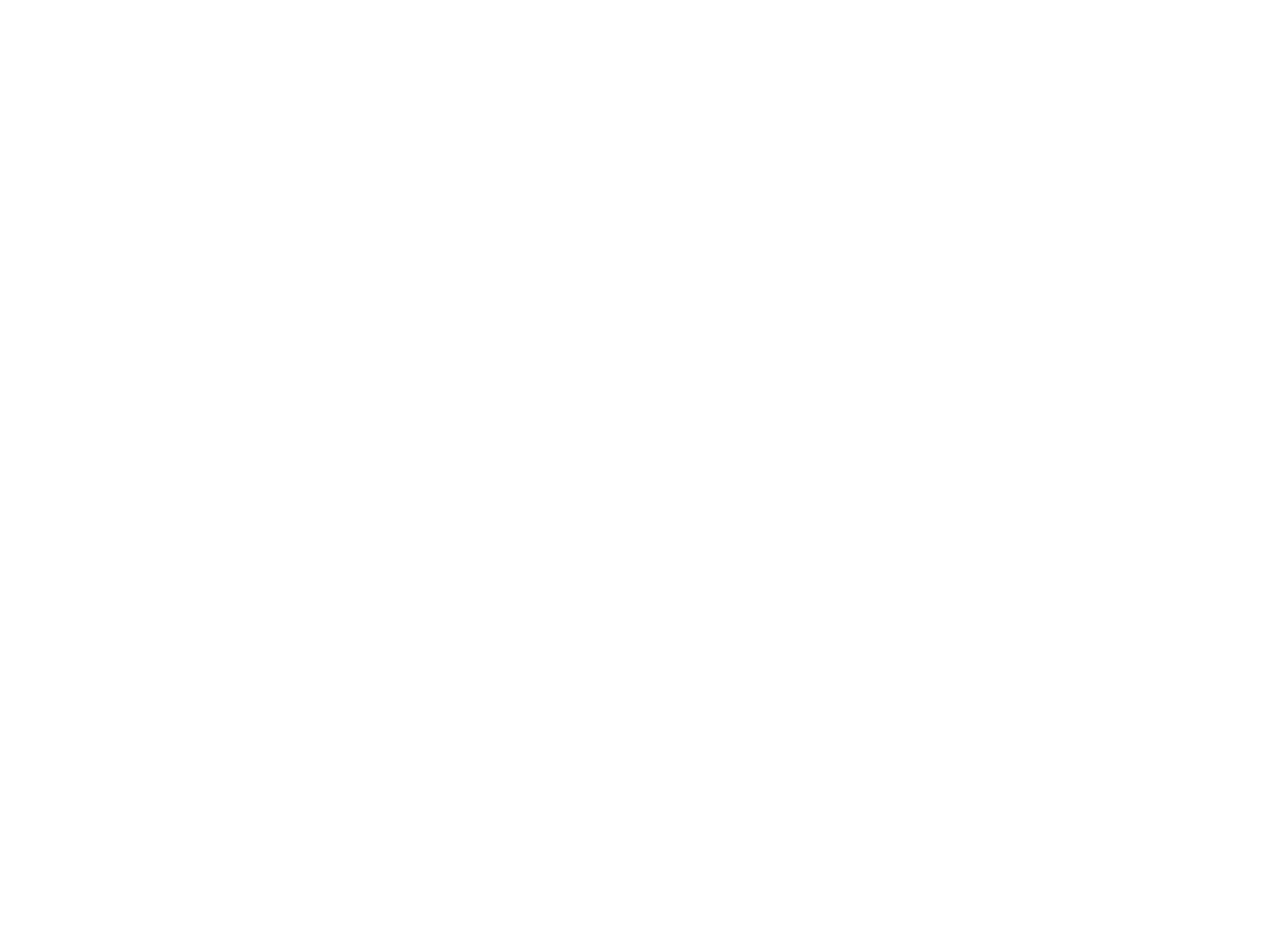
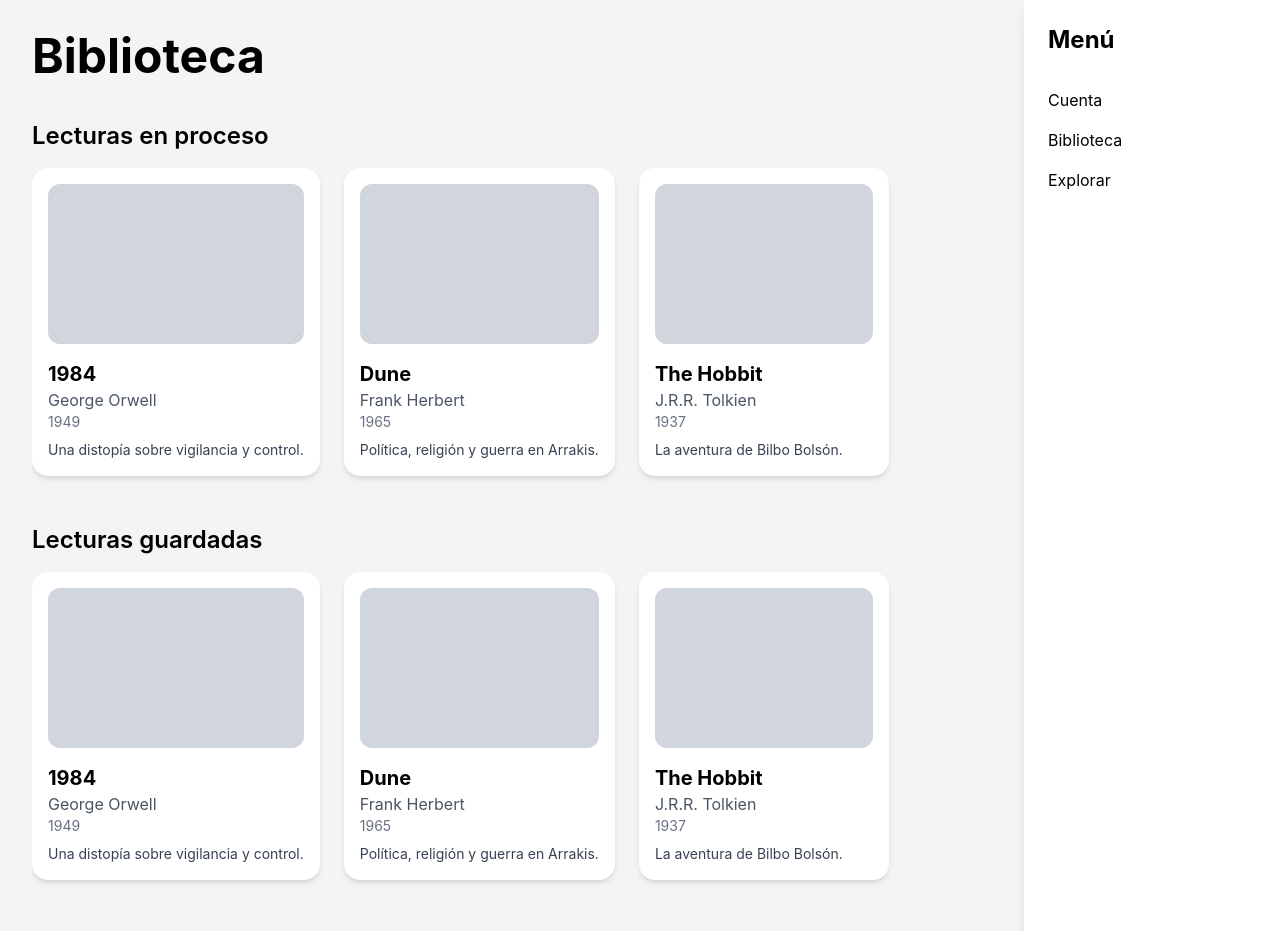
Before and after one commit to Leo141592/BibliotecaFrontend, a React (Vite) app: page /home in a window 1280 px wide. Before the commit this address had no page. Shown: the top 931 px of the page. Before the commit the page ends 800 px from the top, so only its background shows below. Built offline with nearby package versions, Linux system fonts and the light colour scheme.

Commit message:
HomePage

```diff
--- a/src/App.tsx
+++ b/src/App.tsx
@@ -1,20 +1,15 @@
 import { Routes, Route } from "react-router-dom"
 
-import HomePage from "./pages/HomePage"
 import LoginPage from "./pages/LoginPage"
 import RegisterPage from "./pages/RegisterPage"
-
-<Routes>
-  <Route path="/" element={<LoginPage />} />
-  <Route path="/register" element={<RegisterPage />} />
-  <Route path="/home" element={<HomePage />} />
-</Routes>
+import HomePage from "./pages/HomePage"
 
 function App() {
   return (
     <Routes>
       <Route path="/" element={<LoginPage />} />
       <Route path="/register" element={<RegisterPage />} />
+      <Route path="/home" element={<HomePage />} />
     </Routes>
   )
 }
--- /dev/null
+++ b/src/components/BookCard.tsx
@@ -0,0 +1,39 @@
+type BookCardProps = {
+  title: string
+  author: string
+  year: string
+  description: string
+}
+
+function BookCard({
+  title,
+  author,
+  year,
+  description,
+}: BookCardProps) {
+  return (
+    <div className="bg-white rounded-2xl shadow-md p-4 min-w-[250px]">
+
+      <div className="h-40 bg-gray-300 rounded-xl mb-4"></div>
+
+      <h3 className="text-xl font-bold">
+        {title}
+      </h3>
+
+      <p className="text-gray-600">
+        {author}
+      </p>
+
+      <p className="text-gray-500 text-sm mb-2">
+        {year}
+      </p>
+
+      <p className="text-sm text-gray-700">
+        {description}
+      </p>
+
+    </div>
+  )
+}
+
+export default BookCard
--- a/src/pages/HomePage.tsx
+++ b/src/pages/HomePage.tsx
@@ -1,19 +1,126 @@
+import BookCard from "../components/BookCard"
+
 function HomePage() {
+
+  const books = [
+    {
+      title: "1984",
+      author: "George Orwell",
+      year: "1949",
+      description: "Una distopía sobre vigilancia y control."
+    },
+    {
+      title: "Dune",
+      author: "Frank Herbert",
+      year: "1965",
+      description: "Política, religión y guerra en Arrakis."
+    },
+    {
+      title: "The Hobbit",
+      author: "J.R.R. Tolkien",
+      year: "1937",
+      description: "La aventura de Bilbo Bolsón."
+    }
+  ]
+
   return (
-    <div className="min-h-screen bg-gray-100 p-8">
+    <div className="min-h-screen bg-gray-100 flex">
 
-      <h1 className="text-4xl font-bold mb-6">
-        Bienvenido a BibliotecaFrontend
-      </h1>
+      {/* Contenido principal */}
+      <div className="flex-1 p-8">
 
-      <div className="bg-white p-6 rounded-2xl shadow-md">
-        <h2 className="text-2xl font-semibold mb-4">
-          Recomendaciones
+        <h1 className="text-5xl font-bold mb-10">
+          Biblioteca
+        </h1>
+
+        {/* Lecturas en proceso */}
+        <section className="mb-10">
+
+          <h2 className="text-2xl font-semibold mb-4">
+            Lecturas en proceso
+          </h2>
+
+          <div className="flex gap-6 overflow-x-auto pb-2">
+            {books.map((book, index) => (
+              <BookCard
+                key={index}
+                title={book.title}
+                author={book.author}
+                year={book.year}
+                description={book.description}
+              />
+            ))}
+          </div>
+
+        </section>
+
+        {/* Lecturas guardadas */}
+        <section className="mb-10">
+
+          <h2 className="text-2xl font-semibold mb-4">
+            Lecturas guardadas
+          </h2>
+
+          <div className="flex gap-6 overflow-x-auto pb-2">
+            {books.map((book, index) => (
+              <BookCard
+                key={index}
+                title={book.title}
+                author={book.author}
+                year={book.year}
+                description={book.description}
+              />
+            ))}
+          </div>
+
+        </section>
+
+        {/* Lecturas terminadas */}
+        <section>
+
+          <h2 className="text-2xl font-semibold mb-4">
+            Lecturas terminadas
+          </h2>
+
+          <div className="flex gap-6 overflow-x-auto pb-2">
+            {books.map((book, index) => (
+              <BookCard
+                key={index}
+                title={book.title}
+                author={book.author}
+                year={book.year}
+                description={book.description}
+              />
+            ))}
+          </div>
+
+        </section>
+
+      </div>
+
+      {/* Sidebar */}
+      <div className="w-64 bg-white shadow-lg p-6">
+
+        <h2 className="text-2xl font-bold mb-8">
+          Menú
         </h2>
 
-        <p>
-          Aquí aparecerán los libros recomendados.
-        </p>
+        <div className="flex flex-col gap-4">
+
+          <button className="text-left hover:text-blue-600 transition">
+            Cuenta
+          </button>
+
+          <button className="text-left hover:text-blue-600 transition">
+            Biblioteca
+          </button>
+
+          <button className="text-left hover:text-blue-600 transition">
+            Explorar
+          </button>
+
+        </div>
+
       </div>
 
     </div>
```
